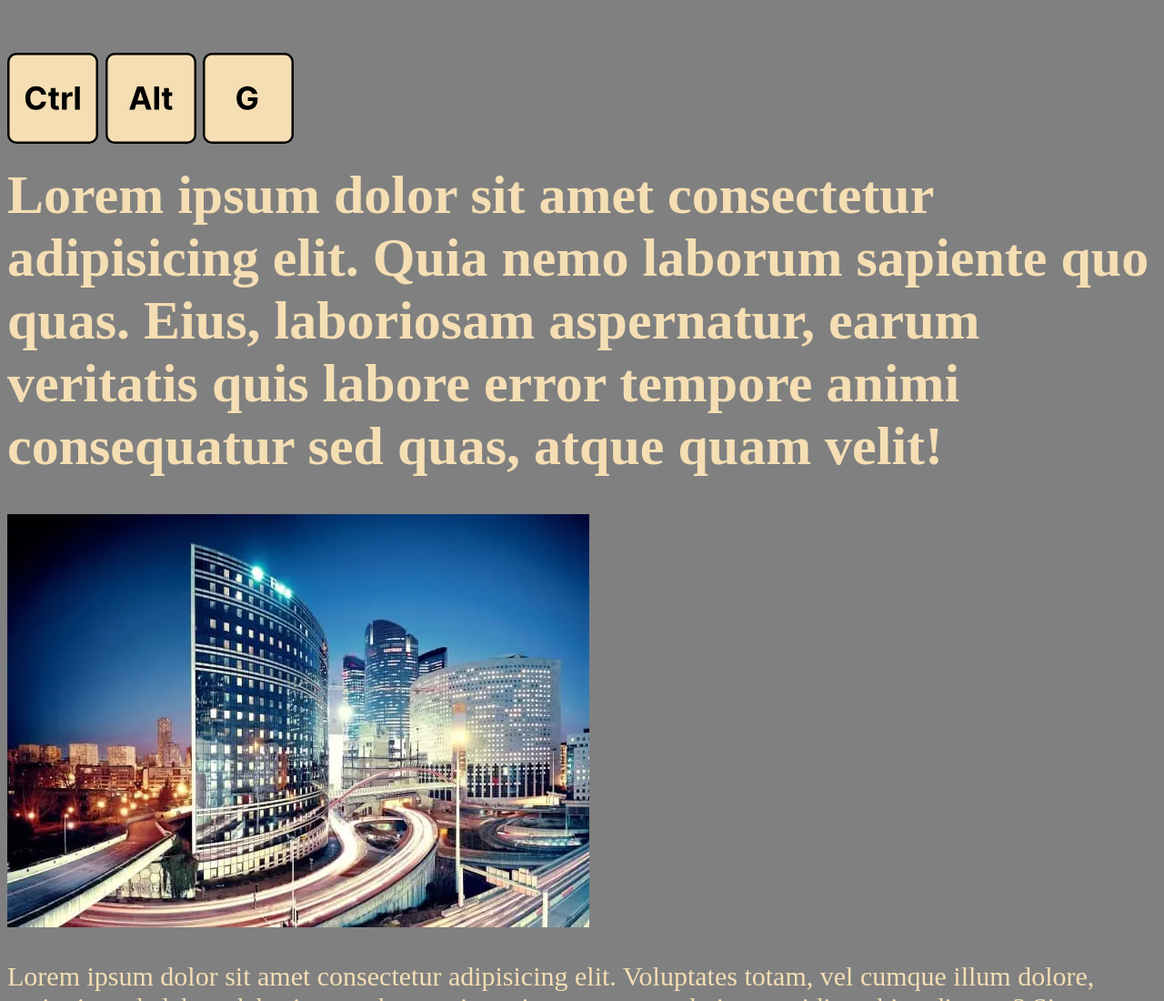
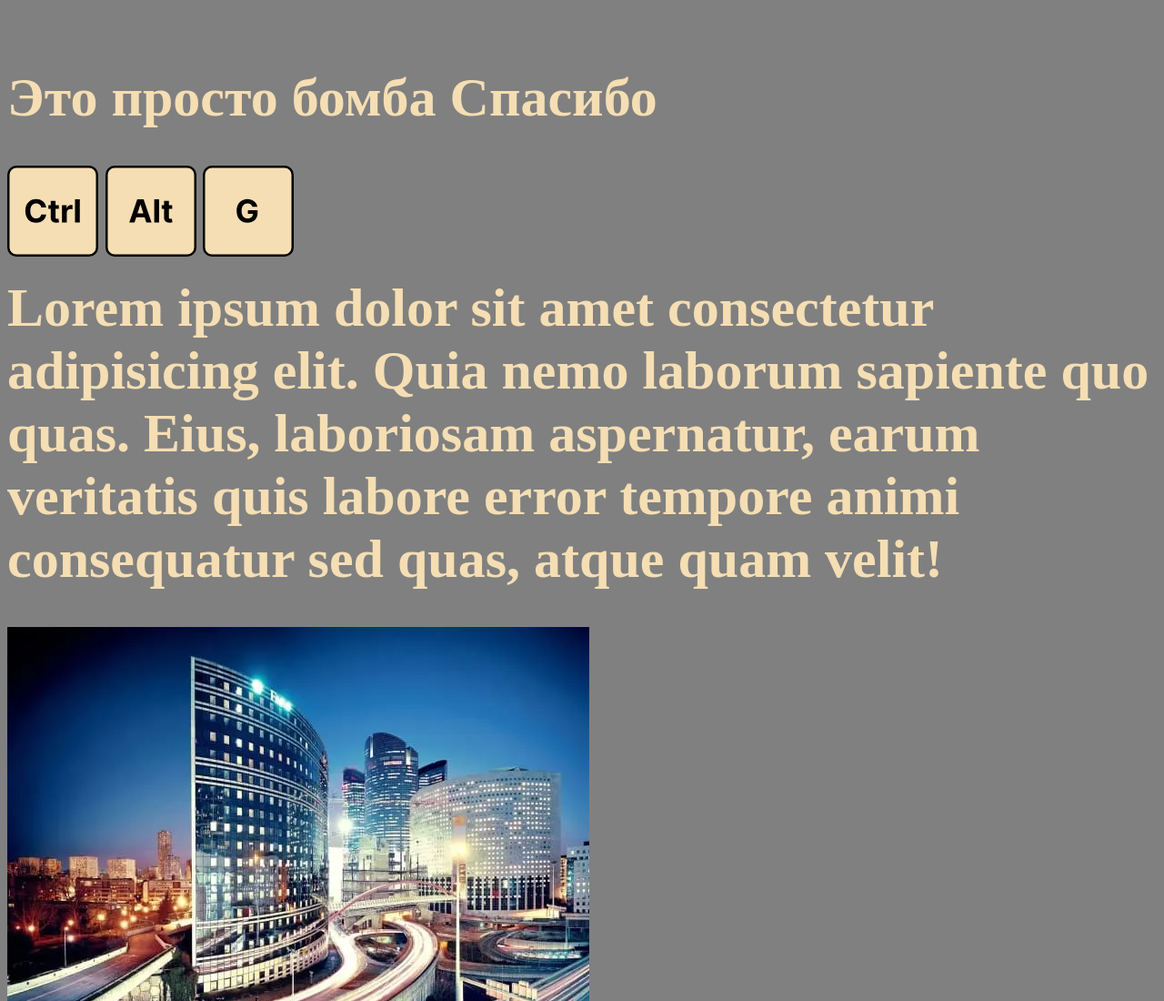
Before and after one commit to korochev/gulp, a plain HTML site: page index.html in a window 1280 px wide. Shown: the top 1100 px of the page at 91% size. Drawn offline with Linux system fonts and the light colour scheme.

Commit message:
Update 2022-01-20T18:52:07.751Z

```diff
--- a/index.html
+++ b/index.html
@@ -8,6 +8,11 @@
     <title>Lorem Ipsum</title>
 </head>
 <body>
+    <!-- include header -->
+    <header>
+        <h1>Это просто бомба Спасибо</h1>
+    </header>
+    <!-- end include header -->
     <svg>
         <use xlink:href="images/sprite.svg#1"></use>
     </svg>
```
Also changed, not shown: header.html (added, +3 -0 lines).
